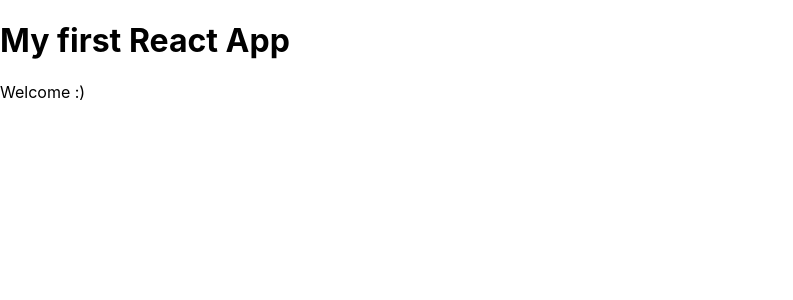
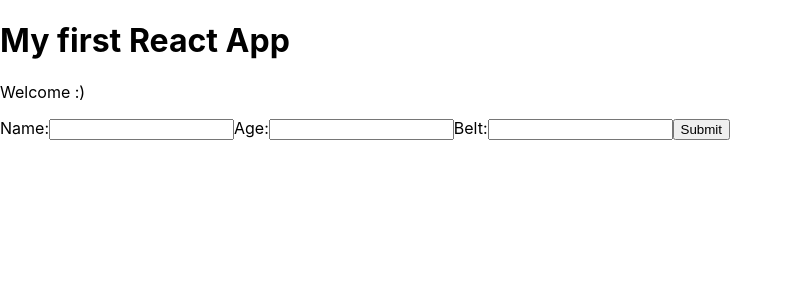
Before and after one commit to adrianplesniar/react-redux, a React (Create React App) app in the folder my-app/: page / in a window 1280 px wide. Shown: the top 300 px of the page, without its empty margins (0-793 px from the left). Built offline with nearby package versions, Linux system fonts and the light colour scheme.

Commit message:
17 ninjas.js failed to compile

```diff
--- a/my-app/src/AddNinja.js
+++ b/my-app/src/AddNinja.js
@@ -1,14 +1,35 @@
 import React, { Component } from 'react'
 
 class AddNinja extends Component {
+    state = {
+        name: null,
+        age: null,
+        belt: null
+    }
+    handleChange = (e) => {
+        this.setState({
+            [e.target.id]: e.target.value
+        })
+    }
+    handleSubmit = (e) => {
+        e.preventDefault();
+        console.log(this.state);
+    }
     render(){
         return (
             <div>
-                <form>
+                <form onSubmit={this.handleSubmit}>
                     <label htmlFor="name">Name:</label>
-                    <input type="text" id="name" onChange={} />
+                    <input type="text" id="name" onChange={this.handleChange} />
+                    <label htmlFor="age">Age:</label>
+                    <input type="text" id="age" onChange={this.handleChange} />
+                    <label htmlFor="belt">Belt:</label>
+                    <input type="text" id="belt" onChange={this.handleChange} />
+                    <button>Submit</button>
                 </form>
             </div>
         )
     }
 }
+
+export default AddNinja;
--- a/my-app/src/App.js
+++ b/my-app/src/App.js
@@ -1,4 +1,5 @@
 import Ninjas from "./Ninjas";
+import AddNinja from "./AddNinja";
 
 function App() {
     const ninjas = [
@@ -11,6 +12,7 @@
       <h1>My first React App</h1>
       <p>Welcome :)</p>
       <Ninjas ninjas={ninjas}/>
+      <AddNinja />
     </div>
   );
 }
```
